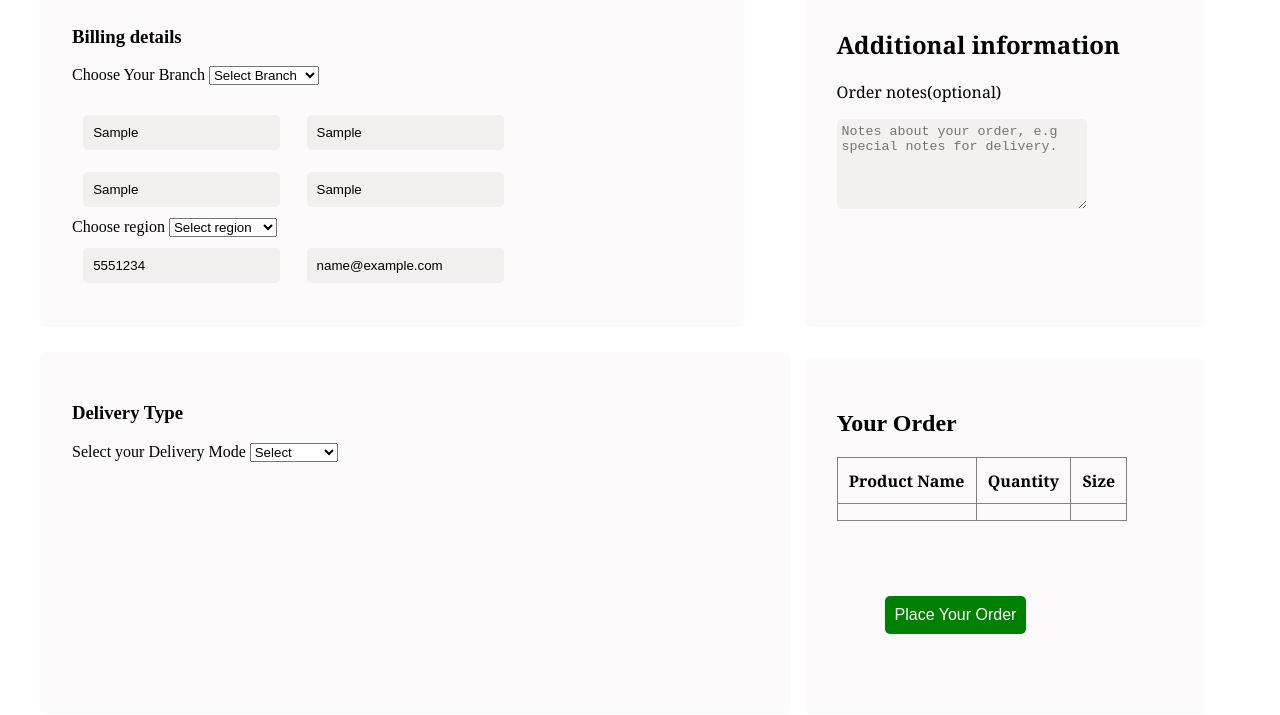
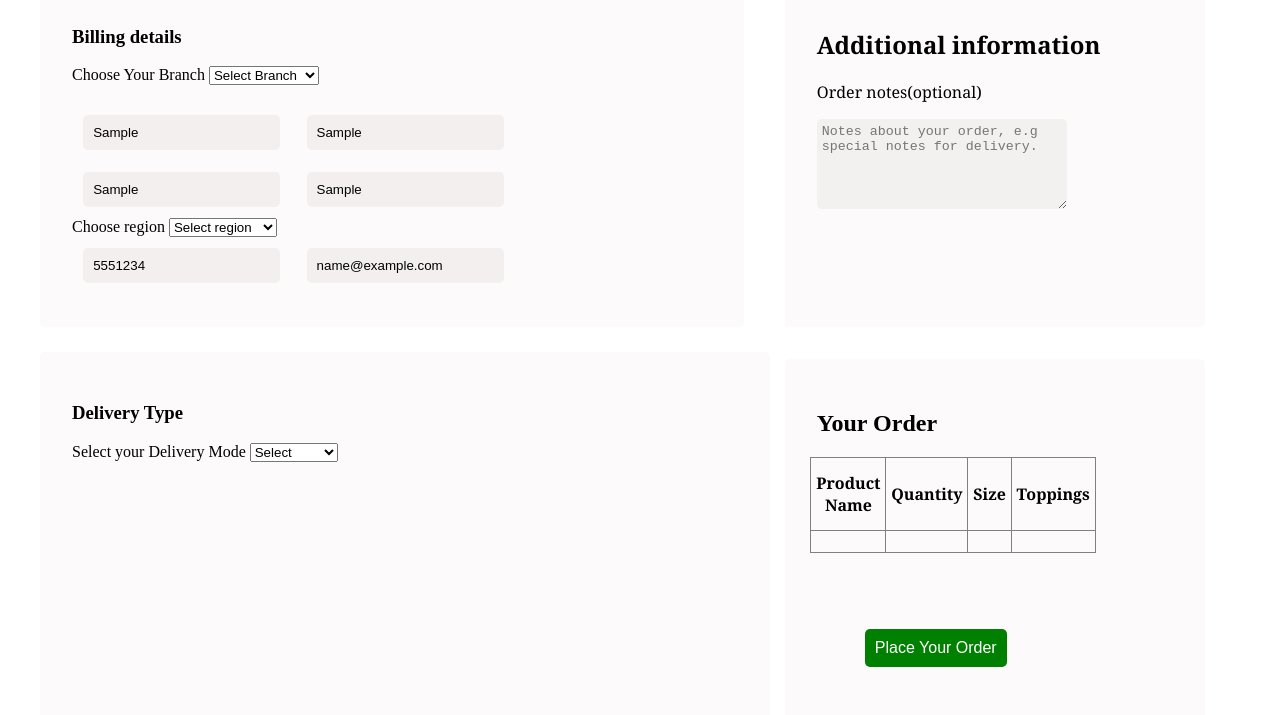
Before and after one commit to Francis-2006/Checkin-pizza, a plain HTML site: page Checkoutfororder.html in a window 1280 px wide. Both pictures are taken after typing "Sample", "Sample", "Sample", "Sample", "5551234", "name@example.com" into the empty fields and a click on the button "Place Your Order". Shown: the part 85-800 px from the top of the page. Drawn offline with Linux system fonts and the light colour scheme.

Commit message:
update 2

```diff
--- a/Checkoutfororder.html
+++ b/Checkoutfororder.html
@@ -170,10 +170,14 @@
 }
 table{
     border-collapse: collapse;
-    padding: 2rem;
+    /* padding: 2rem; */
+
+    width: 10%;
+    height: 6rem;
+    margin-left: -0.4rem;
 }
 th{
-    padding: 0.7rem;
+    padding: 0rem;
     font-family:Georgia, 'Times New Roman', Times, serif;
 }
 td{
@@ -193,6 +197,13 @@
     @media(min-width:330px){
 .menu{
     margin-left: -1rem;
+}
+th{
+    padding: 0rem;
+}
+
+#sec4{
+    padding: 1rem;
 }
 
 }
@@ -298,6 +309,9 @@
 li{
     margin-left: 8px;
 }
+th{
+    padding: 0.3rem;
+}
 }
 @media (min-width:1000px){
     .firstName{
@@ -386,12 +400,12 @@
 
             <i class="fa fa-bars"></i>
             <ul class="menulist">
-            <li><a href="">HOME</a></li>
-            <li><a href="">MENU</a></li>
-            <li><a href="">ABOUT US</a></li>
-            <li><a href="">CONTACT </a></li>
-            <li><a href="">ORDER NOW </a></li>
-            <li><a href="">GALLERY </a></li>
+            <li><a href="./index.html">HOME</a></li>
+            <li><a href="./menu.html">MENU</a></li>
+            <li><a href="./about.html">ABOUT US</a></li>
+            <li><a href="./contact.html">CONTACT </a></li>
+            <li><a href="./order.html">ORDER NOW </a></li>
+            <li><a href="./gallery.html">GALLERY </a></li>
 
             </ul>
 
@@ -480,6 +494,7 @@
         <!-- <th>Price</th> -->
         <th>Quantity</th>
         <th>Size</th>
+        <th>Toppings</th>
 
     </tr>
 
@@ -542,15 +557,18 @@
 // console.log(deliveryMode);
 
 // getting name ,size and quantity from local storage
-let size =localStorage.getItem('size');
-let quantity =localStorage.getItem('quantity');
-let name =localStorage.getItem('pizza');
+let size =localStorage.getItem('Pizza-size');
+let quantity =localStorage.getItem('number');
+let name =localStorage.getItem('pizzaName');
+let Toppings =localStorage.getItem('Toppings');
+
 
  // Create WhatsApp message content
 let message = `Hello Checkin Pizza, I would like to order:
 Pizza: ${name}
 Size: ${size}
 Quantity: ${quantity}
+Toppings:${Toppings}
 
 ORDER DETAILS
 __________________
@@ -626,11 +644,11 @@
 
 
  function showCart(e) {
-    let name =localStorage.getItem('pizza');
-    let price =localStorage.getItem('price');
-    let quantity =localStorage.getItem('quantity');
-    let size =localStorage.getItem('size');
-    let total =localStorage.getItem('total');
+    let name =localStorage.getItem('pizzaName');
+    // let price =localStorage.getItem('price');
+    let quantity =localStorage.getItem('number');
+    let size =localStorage.getItem('Pizza-size');
+    let Toppings =localStorage.getItem('Toppings');
 
     let tbody = document.querySelector('.tbody');
 
@@ -659,6 +677,11 @@
 
     row.appendChild(sizeCell);
 
+    const ToppingsCell = document.createElement('td');
+    ToppingsCell.textContent=Toppings;
+
+    row.appendChild(ToppingsCell);
+
     tbody.appendChild(row);
 
 let overallTotal=document.querySelector('.total');
```
Also changed, not shown: cart.html (+8 -4 lines), checkout.html (+9 -8 lines), index.html (+4 -4 lines), order.html (+6 -0 lines).
